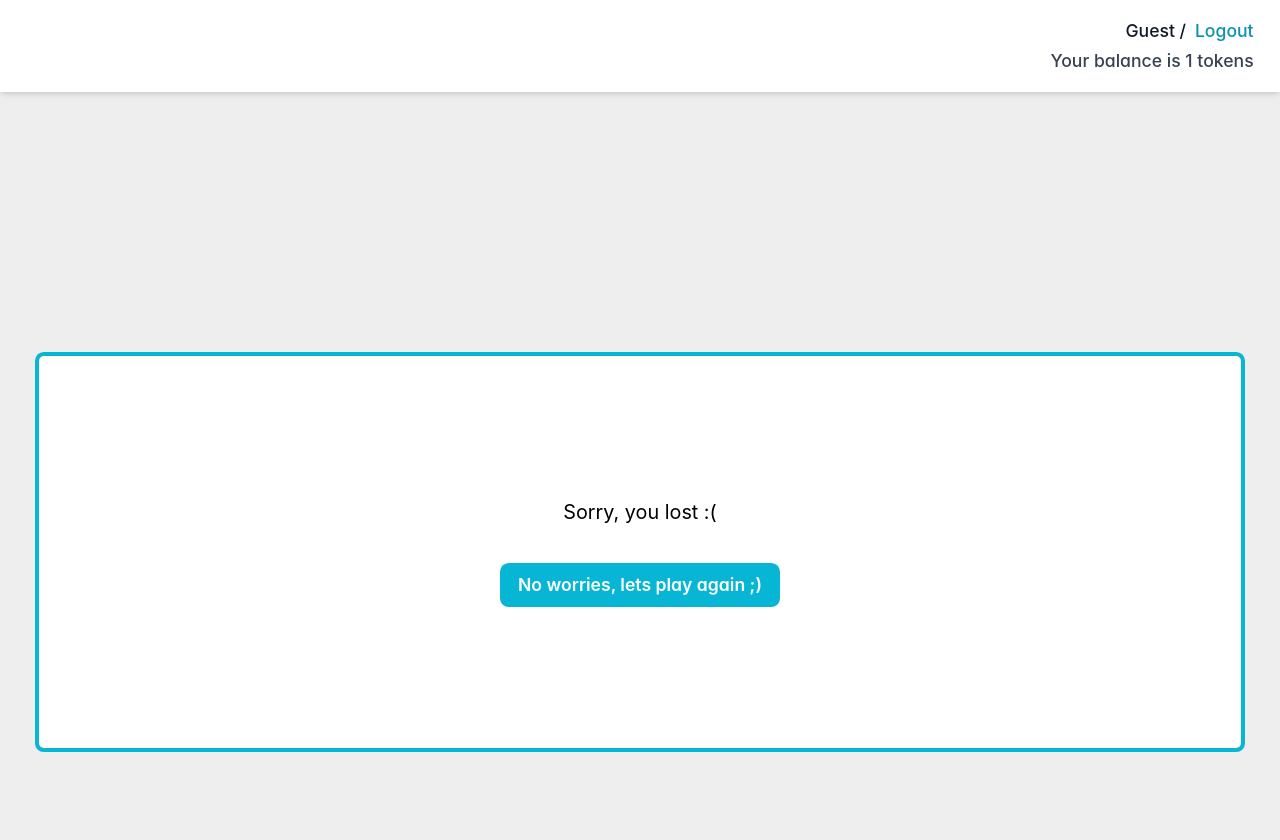
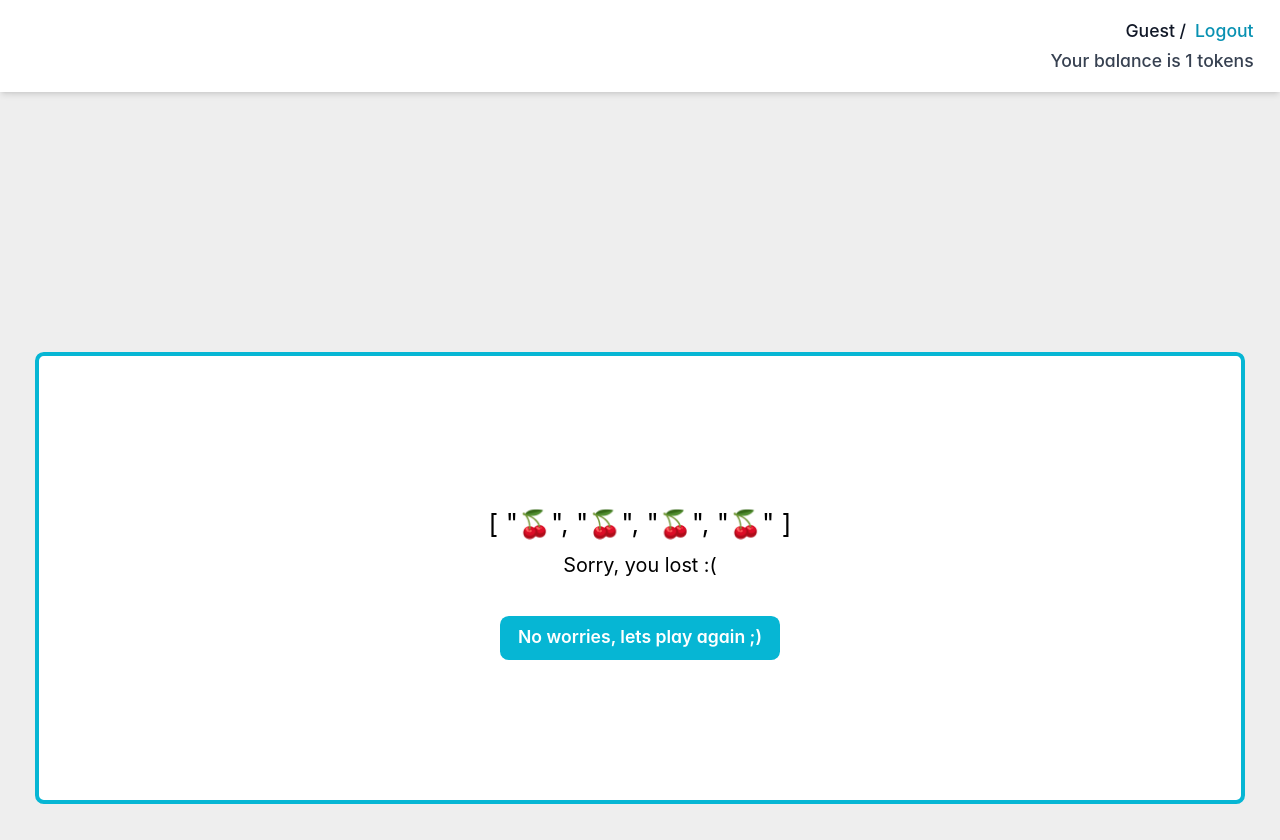
Before and after one commit to maryamghorbani/JackPot, a Vue app: page /play in a window 1280 px wide. Both pictures are taken after a click on the button "Play". Before the commit the page ends 800 px from the top, so only its background shows below. Built offline with nearby package versions, Linux system fonts and the light colour scheme.

Commit message:
show the result in !won situation

```diff
--- a/src/components/Play.vue
+++ b/src/components/Play.vue
@@ -26,21 +26,21 @@
       v-else
       class="flex flex-col bg-white py-32 items-center mt-72 text-center text-black rounded-lg border-cyan-500 border-4"
   >
+    <p class="py-2 text-2xl">{{ playResult }}</p>
     <div class="font-bold" v-if="isWon">
       <p class="py-2 text-2xl">Congratulation!</p>
       <p class="py-2 text-xl">YOU WON!</p>
-      <p class="py-2 text-2xl">{{ playResult }}</p>
-      <p class="py-2 mt-6 bg-cyan-200 rounded-lg">Your balance is now {{ balance }}</p>
+      <p class="py-2 px-4 mt-6 bg-cyan-200 rounded-lg">Your balance is now {{ balance }}</p>
     </div>
     <div v-else>
-      <p class="text-lg mb-8">Sorry, you lost :(</p>
-      <button
-          class="font-semibold py-2 px-4 text-white bg-cyan-500 rounded-lg"
-          @click="onBackToGame"
-      >
-        No worries, lets play again ;)
-      </button>
+      <p class="text-lg">Sorry, you lost :(</p>
     </div>
+    <button
+        class="font-semibold py-2 px-4 mt-8 text-white bg-cyan-500 rounded-lg"
+        @click="onBackToGame"
+    >
+      {{ isWon ? 'Lets play again' : 'No worries, lets play again ;)'}}
+    </button>
   </div>
 </template>
 <script setup lang="ts">
```
